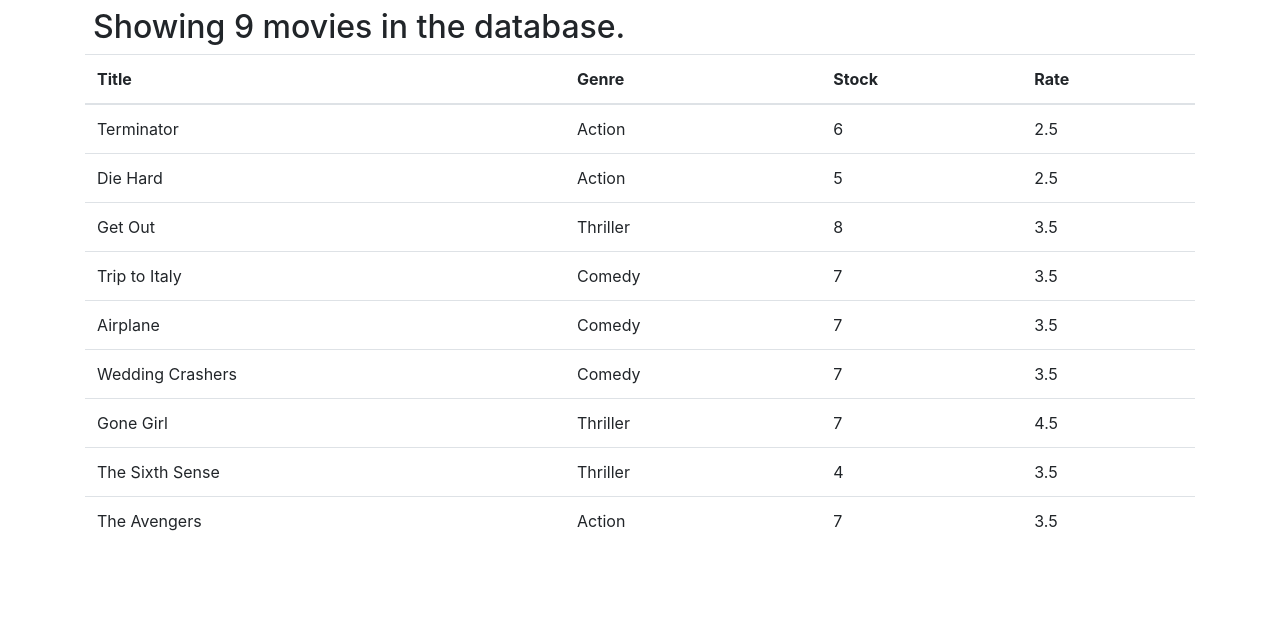
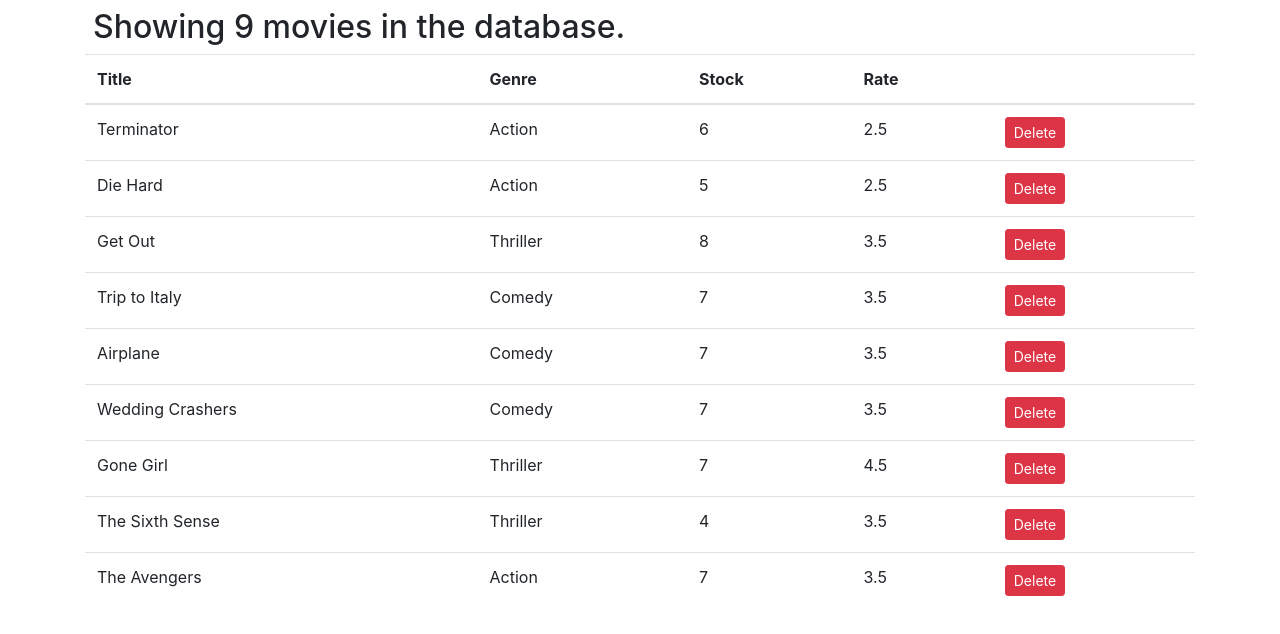
Before and after one commit to send-2-irfan/react-course, a React (Create React App) app: page / in a window 1280 px wide. Shown: the top 634 px of the page. Built offline with nearby package versions, Linux system fonts and the light colour scheme.

Commit message:
done with rendering API data and with delete

```diff
--- a/src/components/movies.jsx
+++ b/src/components/movies.jsx
@@ -4,28 +4,35 @@
 class Movies extends Component {
 
     state = { movies:  getMovies()}
+
+    handleDelete = (movie) =>{
+        const movies = this.state.movies.filter(m => m._id !== movie._id);
+        this.setState({movies})
+    }
     render() {
         return (
             <React.Fragment>
                 <h2 className='h2 m-2'>Showing {this.state.movies.length} movies in the database.</h2>
-                <table class="table">
+                <table className="table">
                     <thead>
                     <tr>
                     <th scope="col">Title</th>
                     <th scope="col">Genre</th>
                     <th scope="col">Stock</th>
                     <th scope="col">Rate</th>
+                    <th></th>
                     </tr>
                 </thead>
                 <tbody>
 
                     {
                         this.state.movies.map(movie =>
-                            <tr>
+                            <tr key={movie._id}>
                                 <td>{movie.title}</td>
                                 <td>{movie.genre.name}</td>
                                 <td>{movie.numberInStock}</td>
                                 <td>{movie.dailyRentalRate}</td>
+                                <td><button onClick={() => this.handleDelete(movie)} className="btn btn-danger btn-sm">Delete</button></td>
                                 </tr>
                         )
                     }
```
